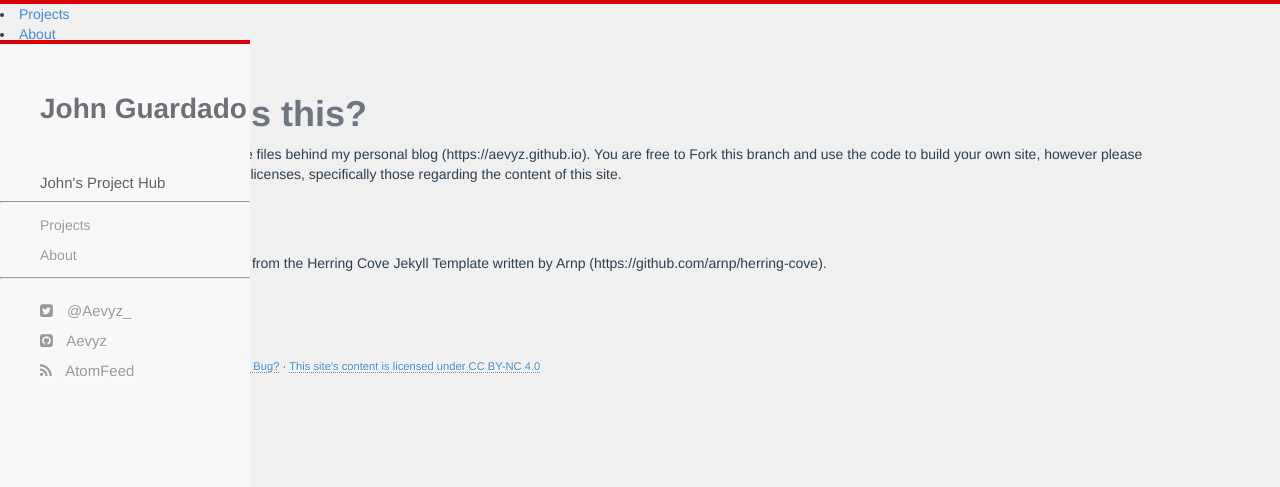
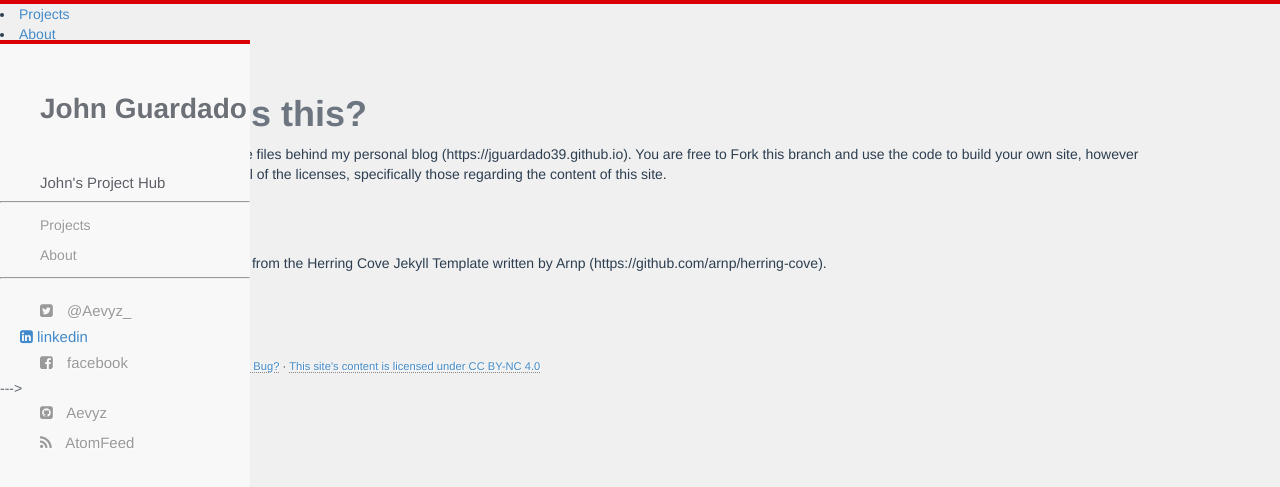
Before and after one commit to jguardado39/jguardado39.github.io, a Jekyll site: the page built from README.md, in a window 1280 px wide. Shown: the top 487 px of the page. Built offline with Jekyll 4.4.1, drawn with Linux system fonts in a browser that asks for light colours; our own code applies the rules of GitHub Pages for plain Markdown files.

Commit message:
upd 041917

```diff
--- a/_includes/navigation.html
+++ b/_includes/navigation.html
@@ -62,13 +62,13 @@
     </li> -->
     <!---
     <li><a href="/posts.html">Blog Series</a></li>
-    <li><a href="/links.html">Links</a></li>--->
+    <li><a href="/links.html">Links</a></li>-->
     <li><a href="/projects.html">Projects</a></li>
     <li><a href="/about.html">About</a></li>
     <hr />
     <div id="social-wrapper">
       <li> <a href="{{ site.twitter }}"><i class="fa fa-twitter-square"></i> @Aevyz_</a></li>
-      <!---<li> <a href="{{ site.linkedin }}"><i class="fa fa-linkedin-square"></i> linkedin</a> </li>
+      <!-<li> <a href="{{ site.linkedin }}"><i class="fa fa-linkedin-square"></i> linkedin</a> </li>
       <li> <a href="{{ site.facebook }}"><i class="fa fa-facebook-square"></i> facebook</a></li>--->
       <li> <a href="{{ site.github }}"><i class="fa fa-github-square"></i> Aevyz</a> </li>
       <li> <a href="/feed.xml"><i class="fa fa-rss"></i> AtomFeed</li>
```
Also changed, not shown: README.md, icons/manifest.json.
